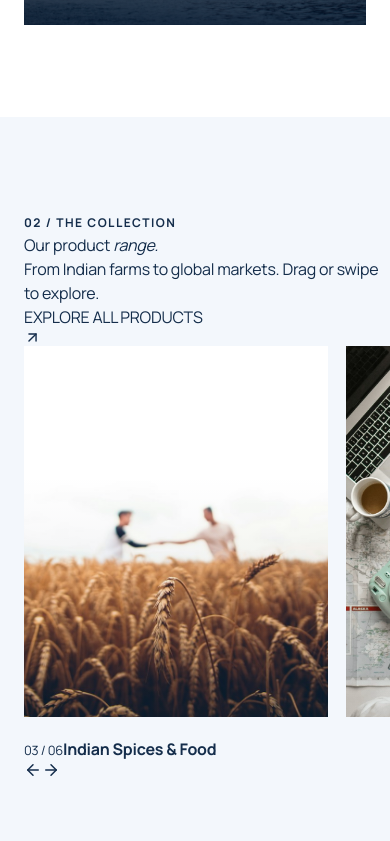
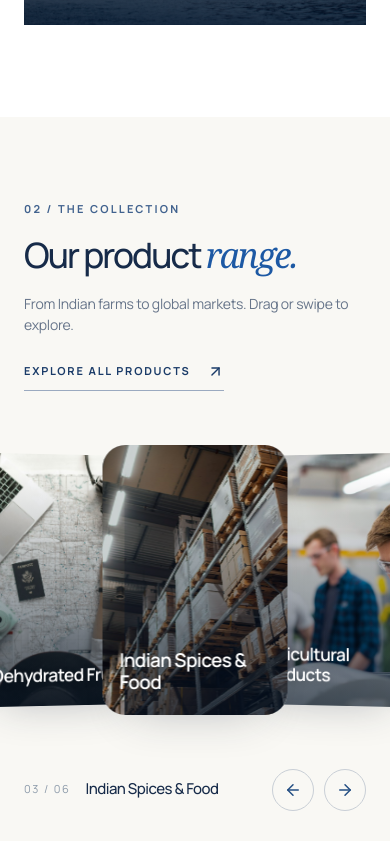
Before and after one commit to krishhnaailinkspvtltd/phonix, a React (Vite) app: page / in a window 390 px wide. Shown: the part 2363-3204 px from the top of the page. Built offline with nearby package versions, Linux system fonts and the light colour scheme.

Commit message:
Style rounded 3D product range carousel and responsive controls

```diff
--- a/src/motion.css
+++ b/src/motion.css
@@ -17,3 +17,28 @@
 @media(hover:hover) and (pointer:fine) and (min-width:769px){.ph-home .ph-hero-shade{inset:-20px;transform:translate3d(var(--hero-mouse-x,0px),var(--hero-mouse-y,0px),0);transition:transform .22s ease-out}.ph-home .ph-film:focus-visible{outline:3px solid #87c2ff;outline-offset:4px}#main-content > div:not(.ph-home) section a:hover svg{transform:translate(3px,-3px)}#main-content > div:not(.ph-home) section a svg{transition:transform .35s cubic-bezier(.2,.8,.2,1)}}
 @media(max-width:768px){.ph-scroll-progress{height:2px}.ph-home .ph-film::after{display:none}.ph-home .ph-story-scene .ph-story-image{will-change:auto}.ph-home .ph-product-view{transform:none!important}}
 @media(prefers-reduced-motion:reduce){.ph-scroll-progress{display:none}.ph-home .ph-film::after{display:none}.ph-home .ph-story-copy,.ph-home .ph-close-photo,.ph-home .ph-story-scene .ph-story-image{will-change:auto}#main-content > div:not(.ph-home) .group img{transition:none}}
+
+/* Immersive editorial product carousel — Phonix's own content and blue palette. */
+.ph-collection--cinematic{background:#f9f8f4!important;padding:clamp(85px,9vw,150px) 0 55px!important;overflow:hidden;color:#172b49}
+.ph-collection-intro{max-width:1180px;margin:0 auto;padding:0 clamp(24px,5vw,70px)}
+.ph-collection-intro .ph-kicker{color:#41628e;font-size:11px;letter-spacing:.2em}
+.ph-collection-intro-row{display:flex;justify-content:space-between;align-items:center;gap:35px}
+.ph-collection-intro h2{font-size:clamp(35px,4vw,65px);font-weight:440;letter-spacing:-.055em;line-height:1.1;margin:23px 0 18px}
+.ph-collection-intro h2 em{color:#1d59a4;font-family:Georgia,serif;font-weight:400}
+.ph-collection-intro p{font-size:clamp(14px,1.1vw,17px);color:#67758a;margin:0}
+.ph-collection-explore{display:inline-flex;align-items:center;gap:16px;padding:10px 0;border-bottom:1px solid #9baac0;color:#1a3b68;white-space:nowrap;font-size:11px;font-weight:700;letter-spacing:.16em}
+.ph-collection--cinematic .ph-product-stage{position:relative;display:block;overflow:visible;padding:0!important;margin:45px 0 0;height:clamp(340px,35vw,560px);perspective:1600px;cursor:grab;touch-action:pan-y;user-select:none}
+.ph-collection--cinematic .ph-product-stage:active{cursor:grabbing}
+.ph-collection--cinematic .ph-perspective-card{position:absolute!important;top:50%;left:50%;display:block;flex:none;width:clamp(210px,19vw,330px);height:clamp(290px,29vw,490px);padding:0;transform:translate(-50%,-50%) translateX(calc(var(--offset)*110%)) rotateY(calc(var(--offset)*-15deg)) rotateZ(calc(var(--offset)*-1.7deg)) scale(calc(1 - var(--distance)*.055));opacity:var(--visible);visibility:visible;z-index:calc(10 - var(--distance));transition:transform .85s cubic-bezier(.2,.75,.2,1),opacity .6s ease;pointer-events:auto;will-change:transform}
+.ph-collection--cinematic .ph-perspective-card[tabindex="-1"]{pointer-events:none}
+.ph-collection--cinematic .ph-perspective-card .ph-product-image{height:100%!important;border-radius:clamp(23px,2.4vw,44px);overflow:hidden;background:#dce5ef;box-shadow:0 25px 45px -29px rgba(30,40,54,.3)}
+.ph-collection--cinematic .ph-perspective-card .ph-product-image img{height:100%;width:100%;object-fit:cover;transition:transform .8s cubic-bezier(.2,.75,.2,1)}
+.ph-collection--cinematic .ph-perspective-card:hover img{transform:scale(1.09)}
+.ph-collection--cinematic .ph-card-shade{position:absolute;inset:42% 0 0;background:linear-gradient(transparent,rgba(4,18,36,.64));z-index:1;pointer-events:none}
+.ph-collection--cinematic .ph-card-title{position:absolute;bottom:25px;left:24px;right:15px;z-index:2;color:white;font-size:clamp(20px,1.6vw,28px);line-height:1.15;font-weight:550;letter-spacing:-.035em;text-shadow:0 2px 10px #0003}
+.ph-collection--cinematic .ph-collection-controls{max-width:1180px;padding:0 clamp(24px,5vw,70px);margin:24px auto 0;display:flex;align-items:center;justify-content:space-between;gap:20px}
+.ph-current-category{display:flex;align-items:center;gap:15px}.ph-current-category small{font-size:11px;letter-spacing:.15em;color:#8d9baa}.ph-current-category strong{font-size:18px;font-weight:500;letter-spacing:-.035em}
+.ph-collection-arrows{display:flex;gap:10px}.ph-collection-arrows button{width:42px;height:42px;border:1px solid #c9cfd6;border-radius:50%;display:grid;place-items:center;color:#234e83;background:transparent;transition:background .25s,color .25s,transform .25s}.ph-collection-arrows button:hover{background:#1c57a1;color:white;transform:translateY(-2px)}
+@media(max-width:768px){.ph-collection--cinematic{padding:78px 0 50px!important}.ph-collection-intro-row{align-items:flex-start;flex-direction:column;gap:18px}.ph-collection-intro h2{margin-top:17px}.ph-collection--cinematic .ph-product-stage{height:390px;margin-top:24px}.ph-collection--cinematic .ph-perspective-card{width:210px;height:310px;transform:translate(-50%,-50%) translateX(calc(var(--offset)*72%)) rotateY(calc(var(--offset)*-16deg)) scale(calc(1 - var(--distance)*.07))}.ph-collection--cinematic .ph-card-title{font-size:19px;left:17px;bottom:21px}.ph-current-category strong{font-size:15px}}
+@media(max-width:390px){.ph-collection--cinematic .ph-product-stage{height:330px}.ph-collection--cinematic .ph-perspective-card{width:185px;height:270px}}
+@media(prefers-reduced-motion:reduce){.ph-collection--cinematic .ph-perspective-card,.ph-collection--cinematic .ph-perspective-card img{transition:none!important;will-change:auto}}
```
